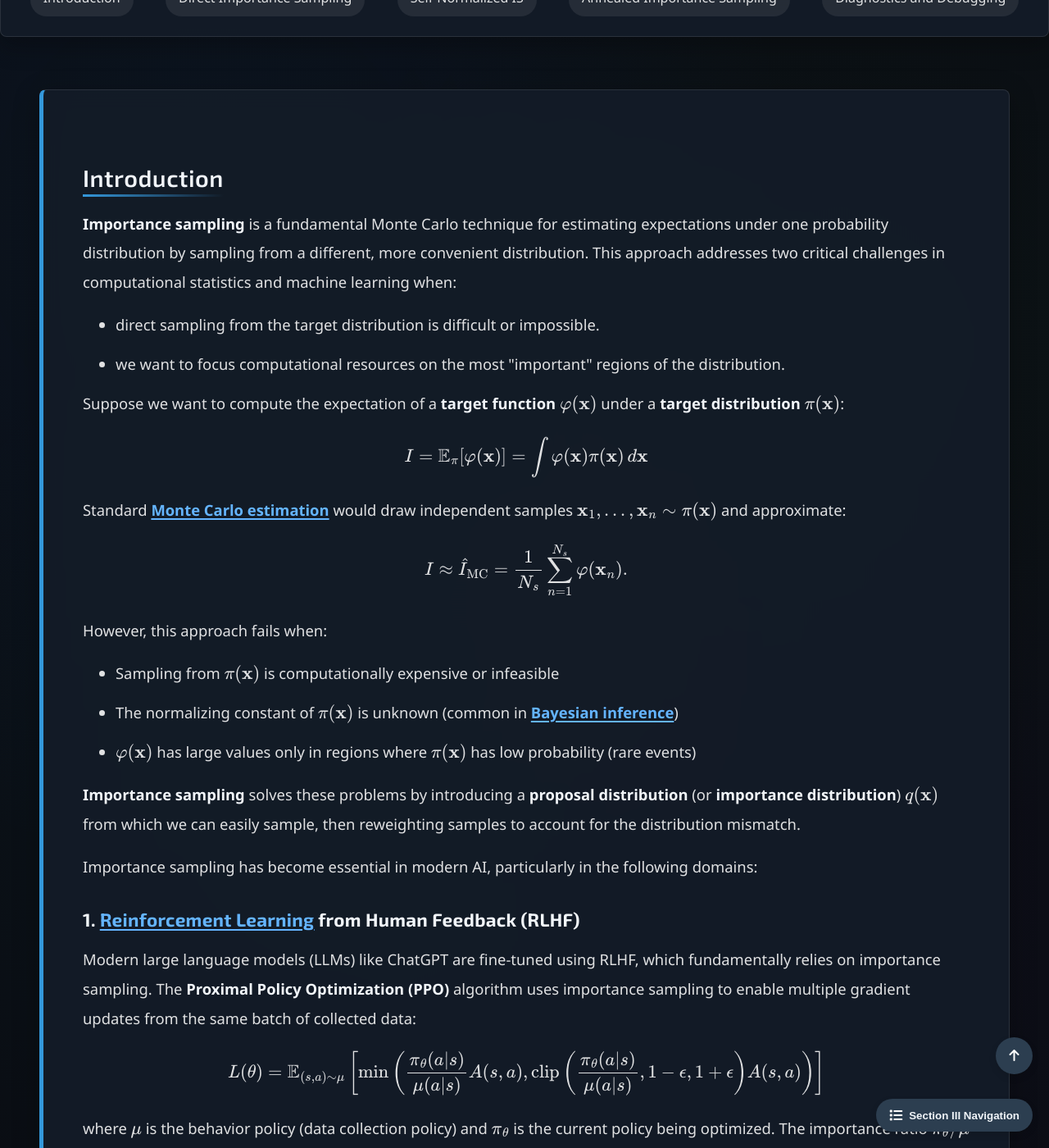
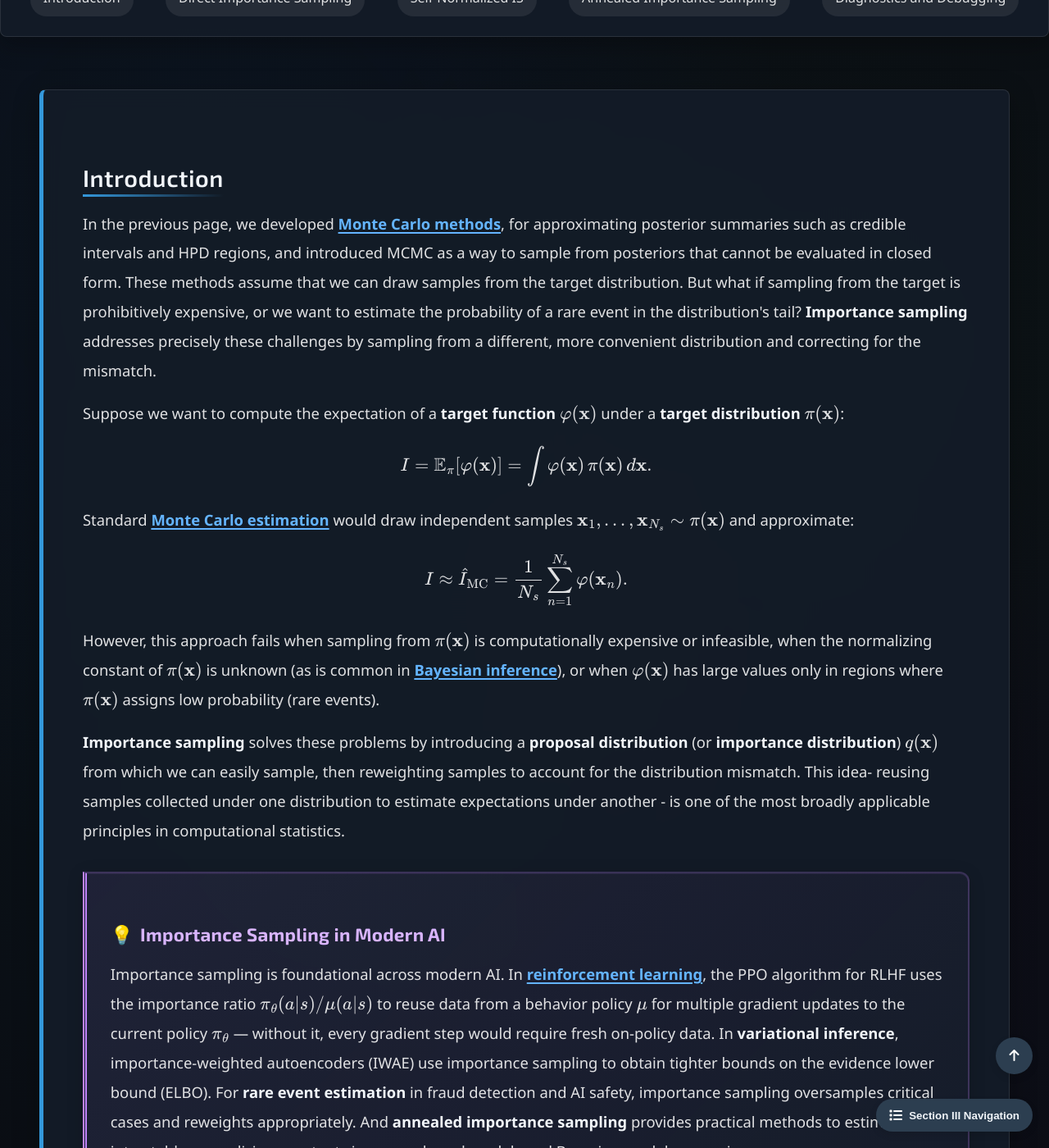
Before and after one commit to Yusukey01/yusukey01.github.io, a Jekyll site: the page built from Mathematics/Probability/importance_sampling.html, in a window 1280 px wide and 1400 px high, scrolled down 520 px. Shown: the whole window at 82% size. Built offline with Jekyll 4.4.1, drawn with Linux system fonts in a browser that asks for light colours; some of the changed text lies outside the part shown.

Commit message:
revised explanations and style

```diff
--- a/Mathematics/Probability/importance_sampling.html
+++ b/Mathematics/Probability/importance_sampling.html
@@ -31,51 +31,67 @@ uses_python: false
                 <h2>Introduction</h2>
 
                 <p>
-                    <strong>Importance sampling</strong> is a fundamental Monte Carlo technique for estimating expectations under one probability
-                    distribution by sampling from a different, more convenient distribution. This approach addresses two critical challenges in
-                    computational statistics and machine learning when:
+                    In the previous page, we developed <a href="monte_carlo.html"><strong>Monte Carlo methods</strong></a>, for approximating posterior summaries
+                    such as credible intervals and HPD regions, and introduced MCMC as a way to sample from posteriors that cannot be evaluated in closed form.
+                    These methods assume that we can draw samples from the target distribution. But what if sampling from the target is prohibitively expensive,
+                    or we want to estimate the probability of a rare event in the distribution's tail? <strong>Importance sampling</strong> addresses precisely these
+                    challenges by sampling from a different, more convenient distribution and correcting for the mismatch.
                 </p>
 
-                <ul style="padding-left: 40px;">
-                    <li>direct sampling from the target distribution is difficult or impossible.</li>
-                    <li>we want to focus computational resources on the most "important" regions of the distribution.</li>
-                </ul>
+                <p>
+                    Suppose we want to compute the expectation of a <strong>target function</strong>
+                    \(\varphi(\mathbf{x})\) under a <strong>target distribution</strong> \(\pi(\mathbf{x})\):
+                    \[
+                    I = \mathbb{E}_{\pi}[\varphi(\mathbf{x})] = \int \varphi(\mathbf{x}) \, \pi(\mathbf{x}) \, d\mathbf{x}.
+                    \]
+                </p>
 
                 <p>
-                    Suppose we want to compute the expectation of a <strong>target function</strong> \(\varphi(\mathbf{x})\) under a
-                    <strong>target distribution</strong> \(\pi(\mathbf{x})\):
-                    \[
-                    I = \mathbb{E}_{\pi}[\varphi(\mathbf{x})] = \int \varphi(\mathbf{x}) \pi(\mathbf{x}) \, d\mathbf{x}
-                    \]
-                </p>
-                <p>
                     Standard <a href="monte_carlo.html"><strong>Monte Carlo estimation</strong></a> would draw independent samples
-                    \(\mathbf{x}_1, \ldots, \mathbf{x}_n \sim \pi(\mathbf{x})\) and approximate:
+                    \(\mathbf{x}_1, \ldots, \mathbf{x}_{N_s} \sim \pi(\mathbf{x})\) and
+                    approximate:
                     \[
                     I \approx \hat{I}_{\text{MC}} = \frac{1}{N_s} \sum_{n=1}^{N_s} \varphi(\mathbf{x}_n).
                     \]
                 </p>
 
                 <p>
-                    However, this approach fails when:
-                    <ul style="padding-left: 40px;">
-                        <li>Sampling from \(\pi(\mathbf{x})\) is computationally expensive or infeasible</li>
-                        <li>The normalizing constant of \(\pi(\mathbf{x})\) is unknown (common in <a href="bayesian.html"><strong>Bayesian inference</strong></a>)</li>
-                        <li>\(\varphi(\mathbf{x})\) has large values only in regions where \(\pi(\mathbf{x})\) has low probability (rare events)</li>
-                    </ul>
+                    However, this approach fails when sampling from \(\pi(\mathbf{x})\) is computationally expensive or infeasible, when
+                    the normalizing constant of \(\pi(\mathbf{x})\) is unknown
+                    (as is common in <a href="bayesian.html"><strong>Bayesian inference</strong></a>), or when \(\varphi(\mathbf{x})\)
+                    has large values only in regions where \(\pi(\mathbf{x})\) assigns low probability (rare events).
                 </p>
 
                 <p>
                     <strong>Importance sampling</strong> solves these problems by introducing a <strong>proposal distribution</strong>
                     (or <strong>importance distribution</strong>) \(q(\mathbf{x})\) from which we can easily sample, then reweighting samples
-                    to account for the distribution mismatch.
+                    to account for the distribution mismatch. This idea- reusing samples collected under one distribution to estimate
+                    expectations under another - is one of the most broadly applicable principles in computational statistics.
                 </p>
+
+                <div class="insight-box">
+                    <h3>Importance Sampling in Modern AI</h3>
+                    <p>
+                        Importance sampling is foundational across modern AI. In <strong><a href="../Machine_learning/intro_RL.html">reinforcement learning</a></strong>,
+                        the PPO algorithm for RLHF uses the importance ratio
+                        \(\pi_\theta(a|s)/\mu(a|s)\) to reuse data from a behavior policy \(\mu\)
+                        for multiple gradient updates to the current policy \(\pi_\theta\) — without it,
+                        every gradient step would require fresh on-policy data.
+                        In <strong>variational inference</strong>, importance-weighted autoencoders (IWAE) use
+                        importance sampling to obtain tighter bounds on the evidence lower bound (ELBO).
+                        For <strong>rare event estimation</strong> in fraud detection and AI safety, importance
+                        sampling oversamples critical cases and reweights appropriately. And
+                        <strong>annealed importance sampling</strong> provides practical methods to estimate
+                        intractable normalizing constants in energy-based models and Bayesian model comparison.
+                    </p>
+                </div>
+
 
                 <p>
                     Importance sampling has become essential in modern AI, particularly in the following domains:
                 </p>
 
-                <h3><strong>1. <a href="..\Machine_learning\intro_RL.html"><strong>Reinforcement Learning</strong></a> from Human Feedback (RLHF)</strong></h3>
+                <h3>1. <a href="..\Machine_learning\intro_RL.html">Reinforcement Learning</a> from Human Feedback (RLHF)</h3>
                 <p>
                     Modern large language models (LLMs) like ChatGPT are fine-tuned using RLHF, which fundamentally relies on
                     importance sampling. The <strong>Proximal Policy Optimization (PPO)</strong> algorithm uses importance sampling to
@@ -90,27 +106,27 @@ uses_python: false
                     every gradient step, making RLHF computationally prohibitive.
                 </p>
 
-                <h3><strong>2. Off-Policy Reinforcement Learning</strong></h3>
+                <h3>2. Off-Policy Reinforcement Learning</h3>
                 <p>
                     In robotics, autonomous systems, and game AI, collecting on-policy data can be dangerous or expensive. Importance sampling
                     enables learning from historical data, human demonstrations, or safer exploration policies. This is crucial for algorithms
                     like Soft Actor-Critic (SAC), Conservative Q-Learning (CQL), and offline RL methods.
                 </p>
 
-                <h3><strong>3. Variational Inference and Deep Generative Models</strong></h3>
+                <h3>3. Variational Inference and Deep Generative Models</h3>
                 <p>
                     Importance-weighted autoencoders (IWAE) use importance sampling to obtain tighter bounds on the evidence lower bound (ELBO),
                     leading to better generative models and more accurate uncertainty estimates in Bayesian deep learning.
                 </p>
 
-                <h3><strong>4. Imbalanced Data and Rare Events</strong></h3>
+                <h3>4. Imbalanced Data and Rare Events</h3>
                 <p>
                     In applications like fraud detection, medical diagnosis of rare diseases, and AI safety, the events we care most about
                     are extremely rare. Importance sampling allows us to oversample these critical cases and reweight appropriately, ensuring
                     models do not ignore rare but important scenarios.
                 </p>
 
-                <h3><strong>5. Computing Normalizing Constants</strong></h3>
+                <h3>5. Computing Normalizing Constants</h3>
                 <p>
                     Many probabilistic models in AI (Boltzmann machines, energy-based models, certain Bayesian posteriors) have intractable
                     normalizing constants. Importance sampling, particularly <strong>annealed importance sampling</strong>, provides practical methods to
@@ -122,6 +138,7 @@ uses_python: false
                     and computation are expensive, the ability to reuse and reweight existing data rather than collecting new samples is invaluable.
                     This makes importance sampling one of the foundational techniques enabling practical, scalable AI systems.
                 </p>
+
             </section>
 
             <section id="direct" class="section-content">
@@ -144,21 +161,30 @@ uses_python: false
                     \(q(\mathbf{x}) > 0\) whenever \(\pi(\mathbf{x}) \neq 0\).
                 </p>
 
+                <div class="theorem">
+                    <span class="theorem-title">Definition: Importance Weights</span>
                     <p>
-                    The ratio
+                        Given a target distribution \(\pi(\mathbf{x})\) and a proposal distribution \(q(\mathbf{x})\) with \(q(\mathbf{x}) > 0\)
+                        whenever \(\pi(\mathbf{x}) > 0\), the <strong>importance weight</strong> function is defined as
                         \[
-                    \tilde{w}_n = \frac{\pi(\mathbf{x})}{q(\mathbf{x})}
+                        w(\mathbf{x}) = \frac{\pi(\mathbf{x})}{q(\mathbf{x})}.
                         \]
-                    is called the <strong>importance weights</strong>. It measures how much more (or less) likely \(\mathbf{x}\) is under the target
-                    distribution \(\pi\) compared to the proposal distribution \(q\). Note that while \(\pi\) and \(q\) are normalized
-                    distributions, the weights \(\tilde{w}_n\) do not sum to any particular value.
+                        For a sample \(\mathbf{x}_n \sim q\), the weight
+                        \[
+                        \tilde{w}_n \triangleq w(\mathbf{x}_n) = \pi(\mathbf{x}_n)/q(\mathbf{x}_n)
+                        \]
+                        measures how much more (or less) likely \(\mathbf{x}_n\) is under the target compared to the proposal.
+                        Note that while \(\pi\) and \(q\) are normalized distributions, the weights \(\tilde{w}_n\) do not sum to any particular
+                        value.
                     </p>
+                </div>
 
                 <p>
-                    Assume that the normalized \(\pi (\mathbf{x})\) can be evaluated, but we are not able to sample from it.
-                    If we draw \(N_s\) samples, \(\mathbf{x}_n \sim q(\mathbf{x})\), the <strong>direct importance sampling estimator</strong> is:
+                    Assume that the normalized \(\pi(\mathbf{x})\) can be evaluated pointwise, but that we cannot sample from it.
+                    If we draw \(N_s\) samples \(\mathbf{x}_1, \ldots, \mathbf{x}_{N_s} \sim q(\mathbf{x})\),
+                    the <strong>direct importance sampling estimator</strong> is:
                     \[
-                    \mathbb{E}[\varphi(\mathbf{x})] \approx \hat{I}_{\text{IS}} = \frac{1}{N_s} \sum_{n=1}^{N_s} \tilde{w}_n \varphi(x_n).
+                    \hat{I}_{\text{IS}} = \frac{1}{N_s} \sum_{n=1}^{N_s} \tilde{w}_n \, \varphi(\mathbf{x}_n) \approx \mathbb{E}[\varphi(\mathbf{x})].
                     \]
                 </p>
 
@@ -187,24 +213,24 @@ uses_python: false
                     in two equivalent ways:
                 </p>
 
+                <div class="theorem">
+                    <span class="theorem-title">Definition: Effective Sample Size</span>
                     <p>
-                    <strong>Using unnormalized weights \(\tilde{w}_n\):</strong>
+                        The <strong>effective sample size (ESS)</strong> of a weighted sample
+                        \(\{(\mathbf{x}_n, \tilde{w}_n)\}_{n=1}^{N_s}\) is defined as
                         \[
                         \text{ESS} = \frac{\left(\sum_{n=1}^{N_s} \tilde{w}_n\right)^2}{\sum_{n=1}^{N_s} \tilde{w}_n^2}
+                        = \frac{1}{\sum_{n=1}^{N_s} W_n^2},
                         \]
+                        where \(W_n = \tilde{w}_n / \sum_{n'=1}^{N_s} \tilde{w}_{n'}\) are the normalized weights.
                     </p>
-                <p>
-                    <strong>Using normalized weights \(W_n = \tilde{w}_n / \sum_{n'=1}^{N_s} \tilde{w}_{n'}\):</strong>
-                    \[
-                    \text{ESS} = \frac{1}{\sum_{n=1}^{N_s} W_n^2}
-                    \]
-                </p>
+                </div>
 
                 <p>
-                    These formulas are mathematically equivalent. The ESS ranges from 1 (maximum degeneracy, where all weight
-                    concentrates on one sample) to \(N_s\) (no degeneracy, where all weights are equal). A good rule of thumb is
-                    that if \(\text{ESS} < N_s/2\), the proposal distribution \(q(\mathbf{x})\) should be reconsidered, as this
-                    indicates that many samples have negligible contribution to the estimate.
+                    The ESS ranges from 1 (maximum degeneracy, where all weight concentrates on a single sample) to \(N_s\)
+                    (no degeneracy, where all weights are equal). A good rule of thumb is that if \(\text{ESS} < N_s/2\), the
+                    proposal distribution \(q(\mathbf{x})\) should be reconsidered, as this indicates that many samples have
+                    negligible contribution to the estimate.
                 </p>
 
                 <div class="theorem">
@@ -259,14 +285,21 @@ uses_python: false
                     \[
                     \tilde{w}_n = \frac{\tilde{\gamma}(\mathbf{x}_n)}{q(\mathbf{x}_n)}
                     \]
-                    The <strong>self-normalized importance sampling estimator</strong> approximates both the numerator and denominator:
+                </p>
+
+                <div class="theorem">
+                    <span class="theorem-title">Definition: Self-Normalized Importance Sampling</span>
+                    <p>
+                        The <strong>self-normalized importance sampling (SNIS) estimator</strong> is
                         \[
-                    \mathbb{E}[\varphi(\mathbf{x})] \approx \hat{I}_{\text{SNIS}} = \frac{\sum_{n=1}^{N_s} \tilde{w}_n\varphi(\mathbf{x}_n)}
-                                                                                        {\sum_{n=1}^{N_s}\tilde{w}_n}
-                                                            = \sum_{n=1}^{N_s} W_n \varphi(\mathbf{x}_n)
+                        \hat{I}_{\text{SNIS}}
+                        = \frac{\sum_{n=1}^{N_s} \tilde{w}_n \, \varphi(\mathbf{x}_n)}{\sum_{n=1}^{N_s} \tilde{w}_n}
+                        = \sum_{n=1}^{N_s} W_n \, \varphi(\mathbf{x}_n),
                         \]
-                    where \(W_n = \tilde{w}_n/\sum_{n'=1}^{N_s}\tilde{w}_{n'}\) are the normalized weights introduced in the previous section.
+                        where \(\tilde{w}_n = \tilde{\gamma}(\mathbf{x}_n)/q(\mathbf{x}_n)\) are the unnormalized importance weights and
+                        \(W_n = \tilde{w}_n / \sum_{n'} \tilde{w}_{n'}\) are the normalized weights.
                     </p>
+                </div>
 
                 <p>
                     This estimator is <strong>biased</strong> for finite \(N_s\) because it involves a ratio of random variables,
@@ -455,7 +488,7 @@ uses_python: false
                     When implementing AIS in practice, several considerations can dramatically impact performance:
                 </p>
 
-                <h3><strong>1. Choosing the Annealing Schedule</strong></h3>
+                <h3>1. Choosing the Annealing Schedule</h3>
                 <p>
                     The choice of \(\{\beta_j\}\) is crucial. Recent research suggests:
                 </p>
@@ -465,7 +498,7 @@ uses_python: false
                     <li><strong>Sigmoid schedules</strong>: \(\beta_j = \sigma(a(2j/n - 1))\) where \(\sigma\) is the sigmoid function and \(a\) controls steepness</li>
                 </ul>
 
-                <h3><strong>2. Transition Kernels</strong></h3>
+                <h3>2. Transition Kernels</h3>
                 <p>
                     The choice and tuning of \(T_j\) significantly affects efficiency:
                 </p>
@@ -475,7 +508,7 @@ uses_python: false
                     <li><strong>Step size adaptation</strong>: Crucial for HMC; can be adapted based on acceptance rate at each temperature</li>
                 </ul>
 
-                <h4><strong>3. Modern Applications in Deep Learning</strong></h4>
+                <h3>3. Modern Applications in Deep Learning</h3>
                 <p>
                     AIS has become particularly important in deep learning for:
                 </p>
@@ -545,6 +578,18 @@ uses_python: false
                     <li><strong>Multiple proposals</strong>: Different valid proposals should give consistent estimates</li>
                     <li><strong>Bootstrap confidence intervals</strong>: Resample weights to assess uncertainty</li>
                 </ul>
+
+
+                <p>
+                    Importance sampling, SNIS, and AIS complete our treatment of Monte Carlo methods for
+                    Bayesian computation. Throughout Parts 19 and 20, we have worked with parametric models
+                    where uncertainty is over a finite-dimensional parameter \(\theta\). In
+                    <a href="gaussian_process.html"><strong>Part 21: Gaussian Processes</strong></a>, we take
+                    a fundamentally different perspective: instead of placing priors over parameters, we place
+                    priors directly over <em>functions</em>, leading to nonparametric Bayesian models with
+                    built-in uncertainty quantification.
+                </p>
+
         </section>
 
         </div>
```
Also changed, not shown: other parts of Mathematics/Probability/importance_sampling.html (+1 -1 lines). Lines whose indentation alone changed are shown as unchanged.
